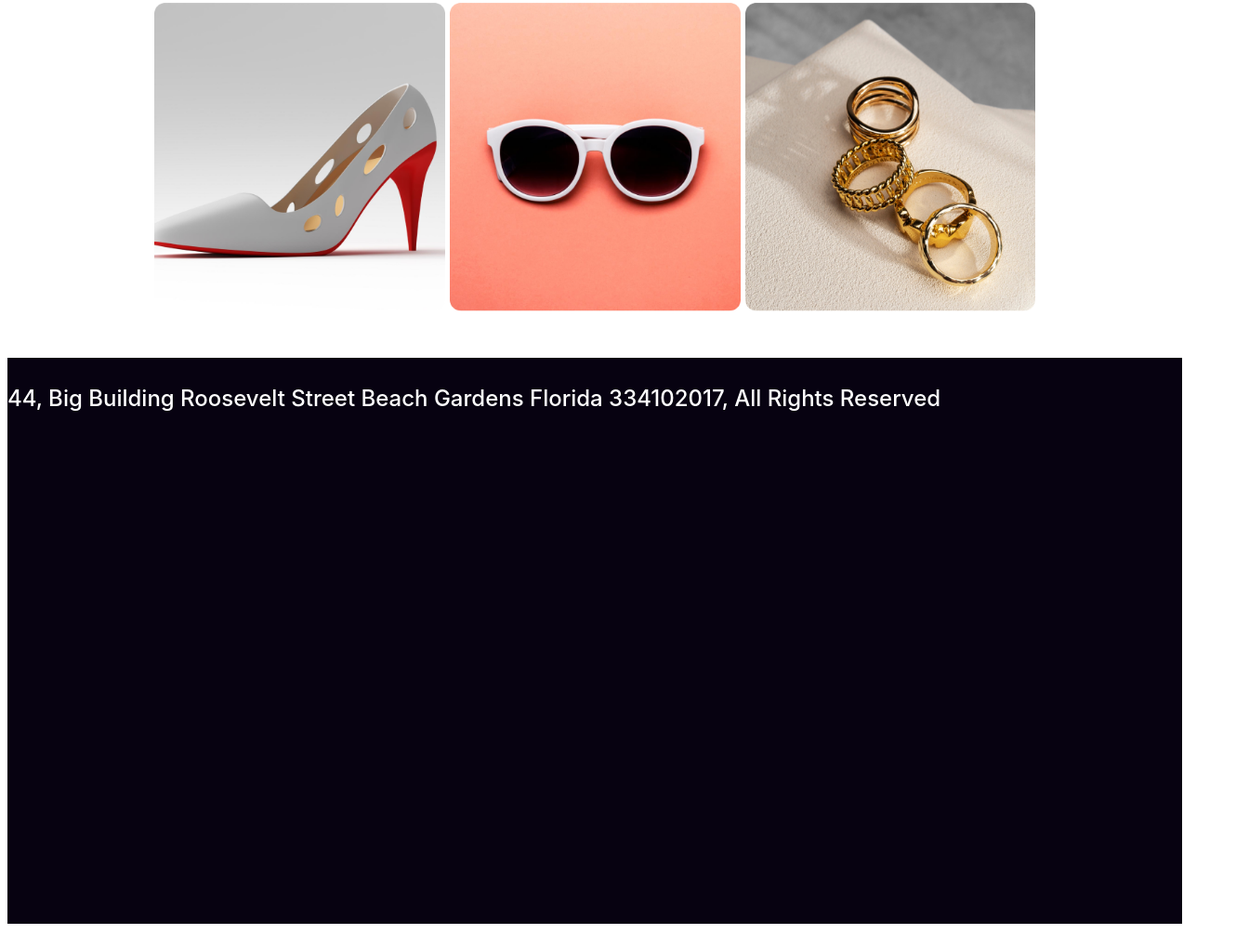
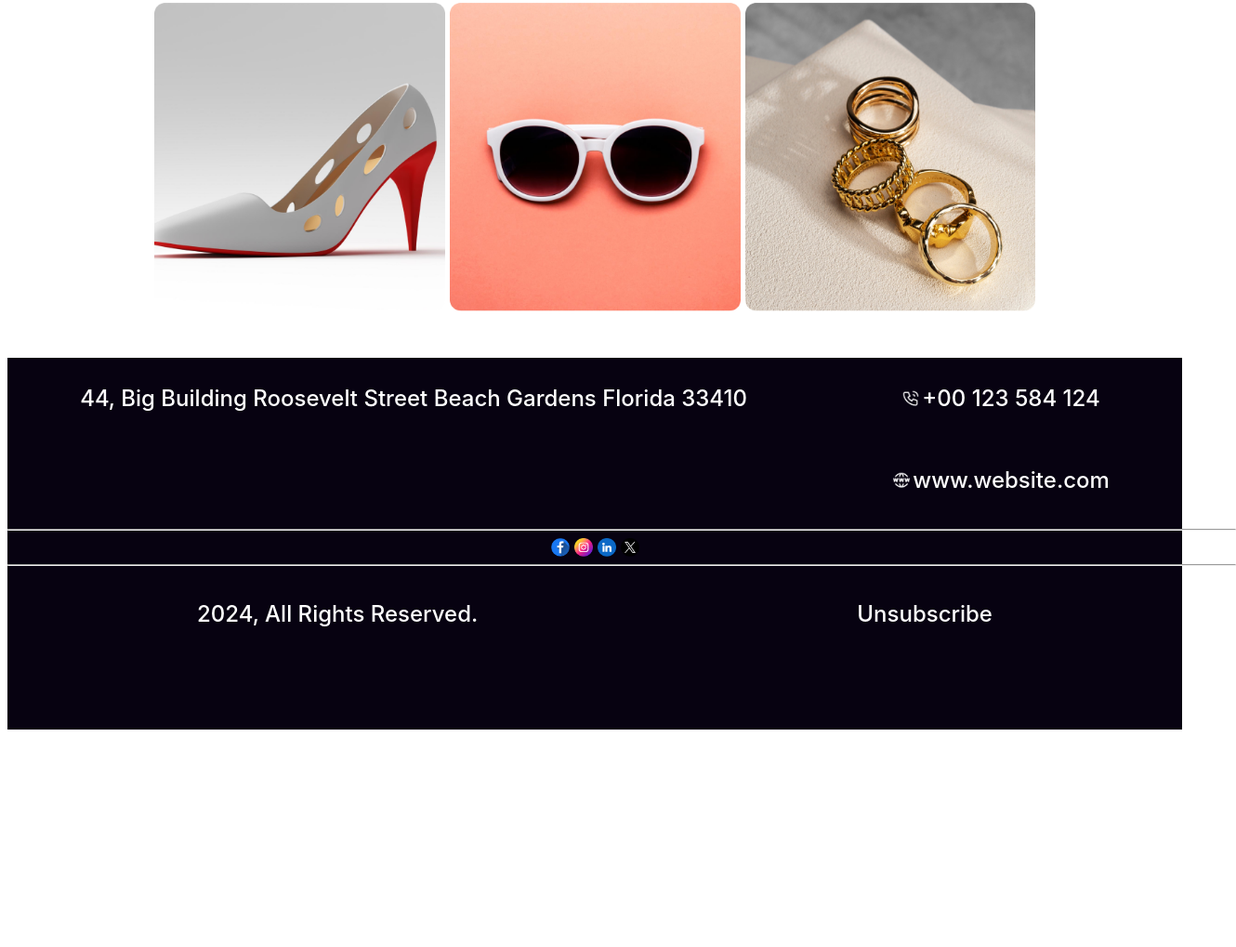
Before and after one commit to Razaul007/New-Year-Mission, a plain HTML site: page index.html in a window 1280 px wide. Shown: the part 4543-5562 px from the top of the page at 93% size, 1330 px wide, since content can reach past the window. After the commit the page ends 5378 px from the top, so only its background shows below. Drawn offline with Linux system fonts and the light colour scheme.

Commit message:
updated footer

```diff
--- a/index.html
+++ b/index.html
@@ -112,13 +112,32 @@
 
     </main>
     <footer class="footer">
-        <div class="footer-coloum">
+        <div class="footer-first">
             <p>44, Big Building Roosevelt Street
                 Beach Gardens Florida 33410</p>
-            <p>2017, All Rights Reserved</p>
+            <div>
+                <div class="footer-call">
+                    <img src="/images/Call.png" alt="" srcset="">
+                    <p>+00 123 584 124</p>
+
+                </div>
+                <div class="footer-call">
+                    <img src="/images/Website.png" alt="" srcset="">
+                    <p>www.website.com</p>
+                </div>
+            </div>
         </div>
-        <div class="footer-coloum">
-
+        <hr class="hr-line">
+        <div class="footer-icon">
+             <img src="/images/Facebook.png" alt="">
+             <img src="/images/Instagram.png" alt="">
+             <img src="/images/Linkedin.png" alt="">
+             <img src="/images/Twitter.png" alt="">
+        </div>
+        <hr class="hr-line">
+        <div class="footer-second">
+           <p>2024, All Rights Reserved.</p>
+           <p>Unsubscribe</p>
         </div>
     </footer>
 </body>
--- a/styles/styles.css
+++ b/styles/styles.css
@@ -1,4 +1,4 @@
-.main{
+.main {
     width: 75%;
     max-width: 1440px;
     margin: 0 auto;
@@ -123,20 +123,24 @@
     line-height: 30px;
 
 }
-.bannertwo-text{
+
+.bannertwo-text {
     text-align: center;
 }
-.bannertwo-img{
+
+.bannertwo-img {
     text-align: center;
 }
-.button{
+
+.button {
     width: 125px;
     height: 40px;
     border-radius: 8px;
-    background-color:blue;
+    background-color: blue;
     color: #FFF;
 }
-.join-now{
+
+.join-now {
     background-color: bisque;
 
     height: 400px;
@@ -146,126 +150,186 @@
     text-align: center;
 
 }
-.span{
+
+.span {
     color: red;
     font-weight: bold;
 }
-.offers{
+
+.offers {
     display: flex;
     justify-content: space-around;
     justify-items: center;
 
 }
-.offer{
+
+.offer {
     color: #F00;
     font-weight: 600;
 }
-.offer-year{
+
+.offer-year {
     width: 25%;
 }
-.offer-title{
+
+.offer-title {
     font-weight: bold;
 }
-.coming-soon{
+
+.coming-soon {
     width: 25%;
 }
-.coming-soon-text .holyday-text{
+
+.coming-soon-text .holyday-text {
     text-wrap: wrap;
 }
-.offer-img{
-    border:#F00 solid 10px ;
+
+.offer-img {
+    border: #F00 solid 10px;
     width: 250px;
     height: 250px;
     border-radius: calc(100%);
 
 
 }
+
 .offers img {
     margin: 13px;
     width: 225px;
     height: 225px;
     align-items: center;
 }
-.new-year{
+
+.new-year {
     color: #F00;
     font-weight: bold;
 
 
 }
-.new-year-text{
+
+.new-year-text {
     text-wrap: wrap;
 }
-.holyday-offer{
+
+.holyday-offer {
     background-color: antiquewhite;
 
     padding: 10px;
     border-radius: 16px;
 }
-.holyday-title{
+
+.holyday-title {
     font-family: Inter;
     font-size: 44px;
     font-weight: 700;
 
 }
-.holyday-text{
+
+.holyday-text {
     width: 1068px;
     height: 96px;
 }
-.holyday{
+
+.holyday {
     text-align: center;
 }
-.holyday-img1 img{
+
+.holyday-img1 img {
 
 
 
     width: 33%;
 }
-.holyday-img1{
+
+.holyday-img1 {
     display: flex;
 }
-.holyday-img2 img{
+
+.holyday-img2 img {
     width: 100%;
 }
+
 /* .ima1-group{
     display: flex;
 } */
 /* .img2-group{
     display: flex;
 } */
- .portfolio{
-    margin: 50px auto ;
+.portfolio {
+    margin: 50px auto;
 
 }
+
 .portfolio img {
     width: 33%;
 }
- .title-one{
+
+.title-one {
     color: #F00;
 }
- .portfolio-img1{
+
+.portfolio-img1 {
     display: flex;
     gap: 5px;
     margin: 10px;
 }
- .portfolio-img2{
+
+.portfolio-img2 {
     display: flex;
     gap: 5px;
 }
+
 .footer {
     width: 100%;
-    max-width: 1920px;
-    height: 609px;
+    max-width: 1600px;
+    height: 400px;
     flex-shrink: 0;
     background: #070211;
-    margin: 25px auto;
+    margin: 50px auto;
+    padding: 100px aut0;
 }
 
-.footer-coloum {
+.footer-first {
     display: flex;
+    justify-content: space-around;
     color: #FFF;
     font-family: Inter;
     font-size: 24px;
     font-weight: 500;
     line-height: 40px;
+
     /* 166.667% */
 }
+
+.footer-call {
+    display: flex;
+    justify-content: center;
+    gap: 2px;
+    align-items: center;
+}
+
+.footer img {
+    width: 20px;
+    height: 20px;
+}
+
+.footer-icon {
+    display: flex;
+    justify-content: center;
+    align-items: center;
+    gap: 5px;
+}
+
+.footer-second {
+    display: flex;
+    justify-content: space-around;
+    color: #FFF;
+    font-family: Inter;
+    font-size: 24px;
+    font-weight: 500;
+    line-height: 40px;
+}
+.hr-line{
+    color: darkslategray;
+    width: 1320px;
+}
```
Lines whose indentation alone changed are shown as unchanged.
